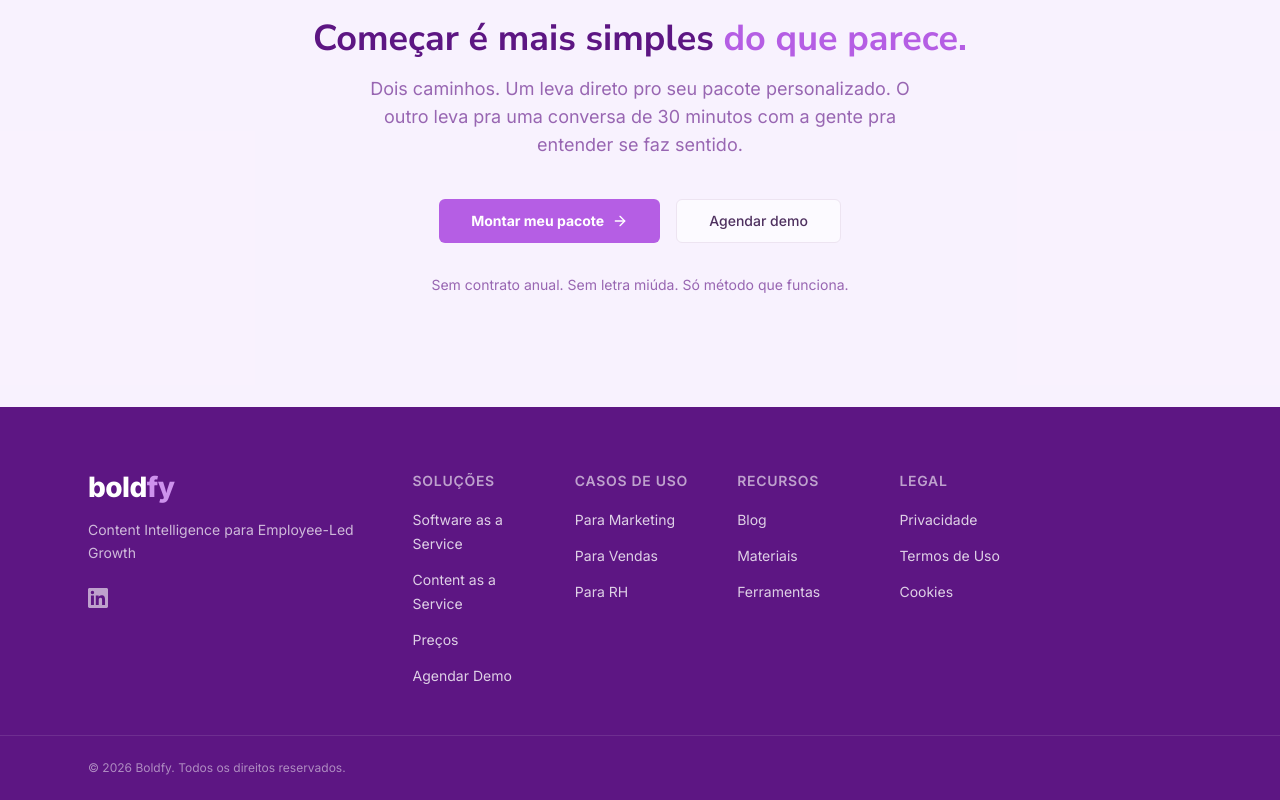
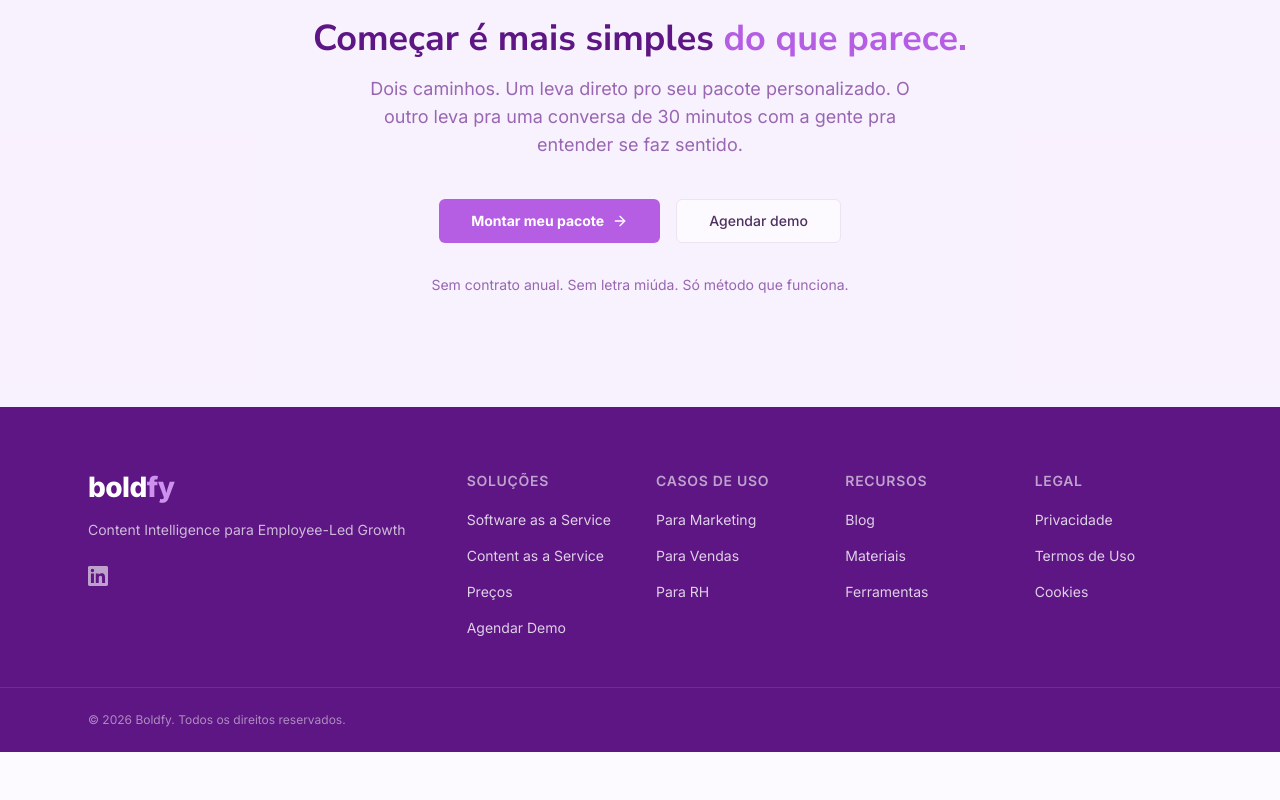
Before and after one commit to clararamosm/boldfy-site, a Next.js app: page / in a window 1280 px wide. Shown: the part 7490-8290 px from the top of the page. After the commit the page ends 8242 px from the top, so only its background shows below. Built offline with nearby package versions, Linux system fonts and the light colour scheme.

Commit message:
style: adjust footer grid to give more space for links

```diff
--- a/src/components/layout/footer.tsx
+++ b/src/components/layout/footer.tsx
@@ -123,7 +123,7 @@
     <footer className="bg-accent-foreground text-white">
       {/* ---- Main footer content ---- */}
       <div className="mx-auto max-w-6xl px-6 pt-16 pb-12">
-        <div className="grid grid-cols-1 md:grid-cols-2 lg:grid-cols-7 gap-12 lg:gap-8">
+        <div className="grid grid-cols-1 md:grid-cols-2 lg:grid-cols-6 gap-12 lg:gap-8">
           {/* Brand block - spans 2 cols on large screens */}
           <div className="lg:col-span-2">
             <LogoFullWhite height={32} />
@@ -145,7 +145,7 @@
             </div>
           </div>
 
-          {/* Navigation columns - 4 cols share remaining 4 grid cols on lg */}
+          {/* Navigation columns */}
           {columns.map((col) => (
             <FooterColumnBlock
               key={col.title}
```
